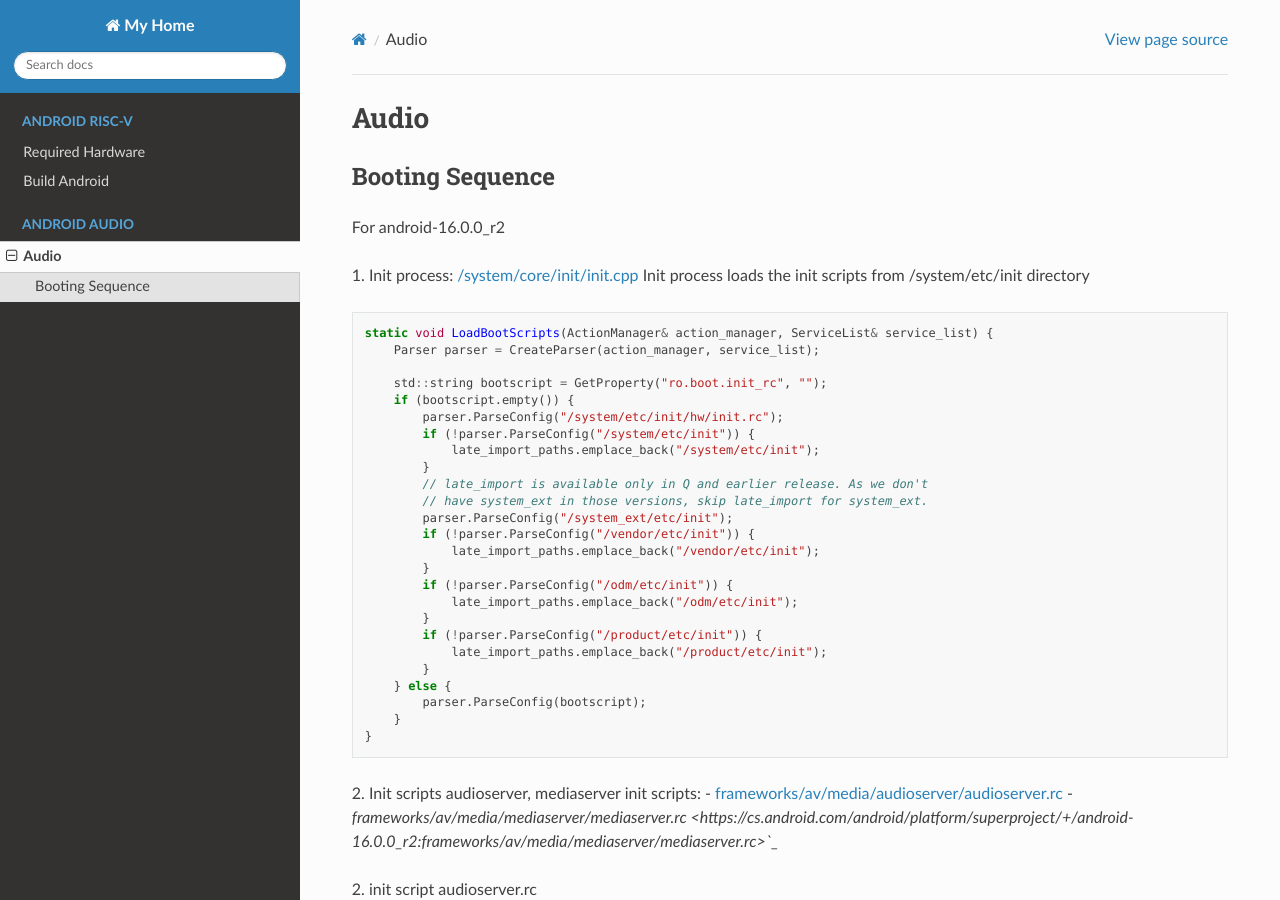
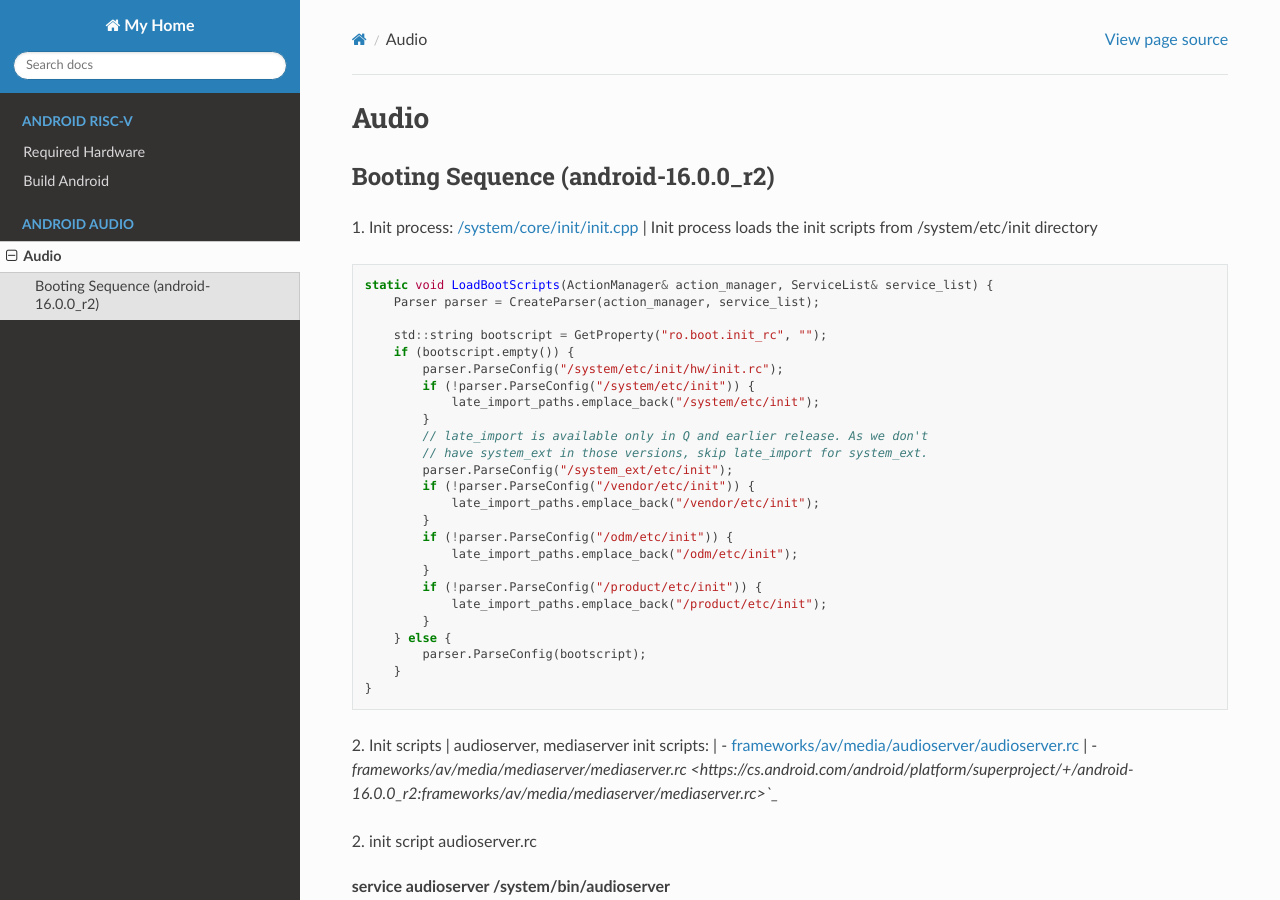
Before and after one commit to duc-nguyenhoang/readthedocs-home, a Sphinx documentation site: the page built from source/audio/doc.rst, in a window 1280 px wide and 900 px high. Built offline with Sphinx 7.4.7 and the Read the Docs theme 3.1.0, drawn with Linux system fonts in a browser that asks for light colours; pages that are not in the unit, such as notebooks, are missing from menus.

```diff
--- a/source/audio/doc.rst
+++ b/source/audio/doc.rst
@@ -1,12 +1,10 @@
 =====
 Audio
 =====
-Booting Sequence
-================
-For android-16.0.0_r2
-
+Booting Sequence (android-16.0.0_r2)
+==========================================
 1. Init process: `/system/core/init/init.cpp <https://cs.android.com/android/platform/superproject/+/android-16.0.0_r2:system/core/init/init.cpp>`_
-Init process loads the init scripts from /system/etc/init directory
+| Init process loads the init scripts from /system/etc/init directory
 
 .. code-block:: cpp
 
@@ -37,9 +35,9 @@
     }
 
 2. Init scripts
-audioserver, mediaserver init scripts:
-- `frameworks/av/media/audioserver/audioserver.rc <https://cs.android.com/android/platform/superproject/+/android-16.0.0_r2:frameworks/av/media/audioserver/audioserver.rc>`_
-- `frameworks/av/media/mediaserver/mediaserver.rc <https://cs.android.com/android/platform/superproject/+/android-16.0.0_r2:frameworks/av/media/mediaserver/mediaserver.rc>`_`
+| audioserver, mediaserver init scripts:
+| - `frameworks/av/media/audioserver/audioserver.rc <https://cs.android.com/android/platform/superproject/+/android-16.0.0_r2:frameworks/av/media/audioserver/audioserver.rc>`_
+| - `frameworks/av/media/mediaserver/mediaserver.rc <https://cs.android.com/android/platform/superproject/+/android-16.0.0_r2:frameworks/av/media/mediaserver/mediaserver.rc>`_`
 
 2. init script
 audioserver.rc
```
